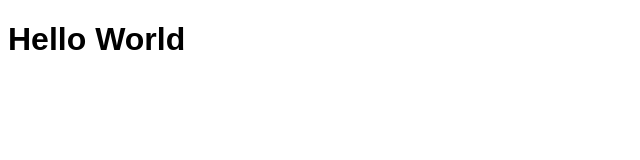
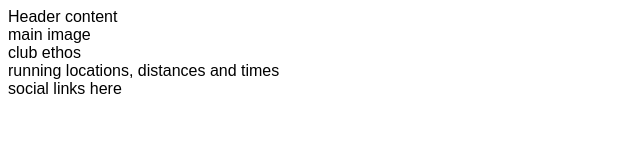
Before and after one commit to ColetteThomson/love-running, a plain HTML site: page index.html in a window 1280 px wide. Shown: the whole page, without its empty margins (0-640 px from the left). Drawn offline with Linux system fonts and the light colour scheme.

Commit message:
add core structure for home page

```diff
--- a/index.html
+++ b/index.html
@@ -11,6 +11,18 @@
     <title>Love Running</title>
 </head>
 <body>
-    <h1>Hello World</h1>
+    <header>Header content</header>
+    <section>
+        main image
+    </section>
+    <section>
+        club ethos
+    </section>
+    <section>
+        running locations, distances and times
+    </section>
+    <footer>
+        social links here
+    </footer>
 </body>
 </html>
```
